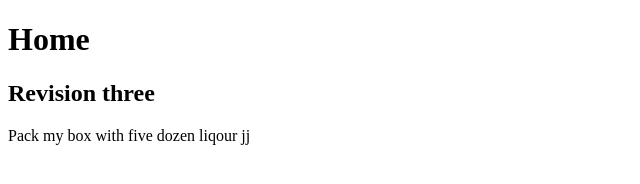
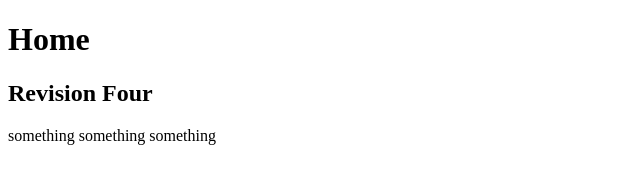
Before and after one commit to dmspencer87/Learninggitandgithub, a plain HTML site: page index.html in a window 1280 px wide. Shown: the full height of the page, 0-640 px from the left. Drawn offline with Linux system fonts and the light colour scheme.

Commit message:
revision four

```diff
--- a/index.html
+++ b/index.html
@@ -7,8 +7,8 @@
 <body>
 
 	<h1>Home</h1>
-	<h2>Revision three</h2>
-	<p>Pack my box with five dozen liqour jj</p>
+	<h2>Revision Four</h2>
+	<p>something something something</p>
 
 </body>
 </html>
```
